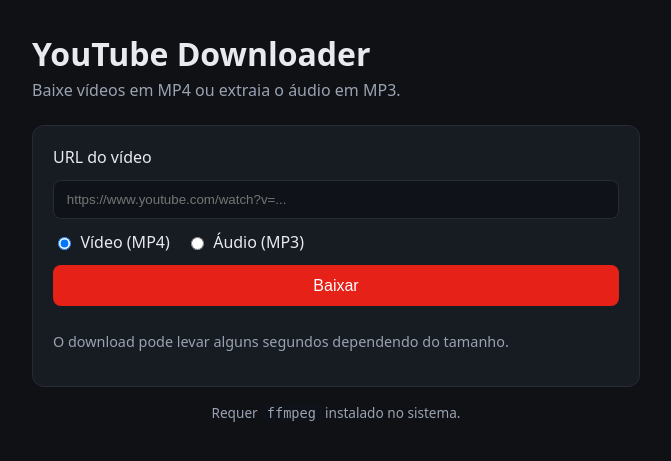
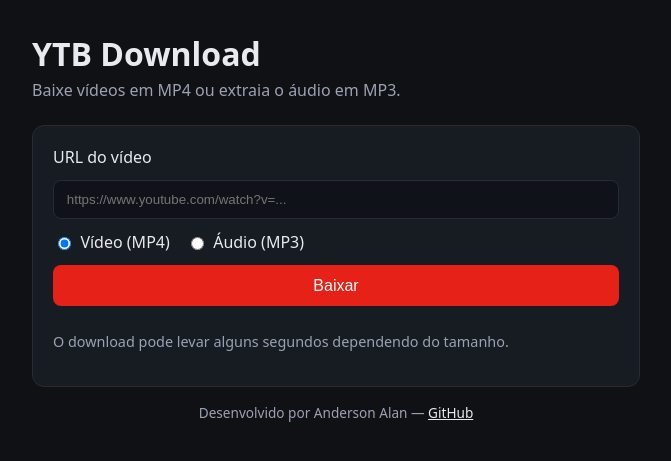
Before and after one commit to andersonalan/ytb-download, a Flask app: page / in a window 1280 px wide. Shown: the top 461 px of the page, without its empty margins (304-975 px from the left). Run offline with Flask 3, Linux system fonts and the light colour scheme.

Commit message:
feat: rebrand frontend to YTB Download with GitHub footer
Rename title/header, drop server-only ffmpeg note from the UI,
add author footer linking to github.com/andersonalan.

```diff
--- a/static/style.css
+++ b/static/style.css
@@ -94,4 +94,5 @@ button:hover, .button:hover { background: var(--accent-hover); }
 .files a { color: var(--text); }
 
 .footer { color: var(--muted); font-size: 0.85rem; text-align: center; }
+.footer a { color: var(--text); }
 code { background: #0f1319; padding: 0.1rem 0.35rem; border-radius: 4px; }
--- a/templates/index.html
+++ b/templates/index.html
@@ -3,13 +3,13 @@
 <head>
   <meta charset="utf-8" />
   <meta name="viewport" content="width=device-width, initial-scale=1" />
-  <title>YouTube Downloader</title>
+  <title>YTB Download</title>
   <link rel="stylesheet" href="{{ url_for('static', filename='style.css') }}" />
 </head>
 <body>
   <main class="container">
     <header class="hero">
-      <h1>YouTube Downloader</h1>
+      <h1>YTB Download</h1>
       <p>Baixe vídeos em MP4 ou extraia o áudio em MP3.</p>
     </header>
 
@@ -77,7 +77,7 @@
     {% endif %}
 
     <footer class="footer">
-      <span>Requer <code>ffmpeg</code> instalado no sistema.</span>
+      <span>Desenvolvido por Anderson Alan — <a href="https://github.com/andersonalan" target="_blank" rel="noopener">GitHub</a></span>
     </footer>
   </main>
 </body>
```
